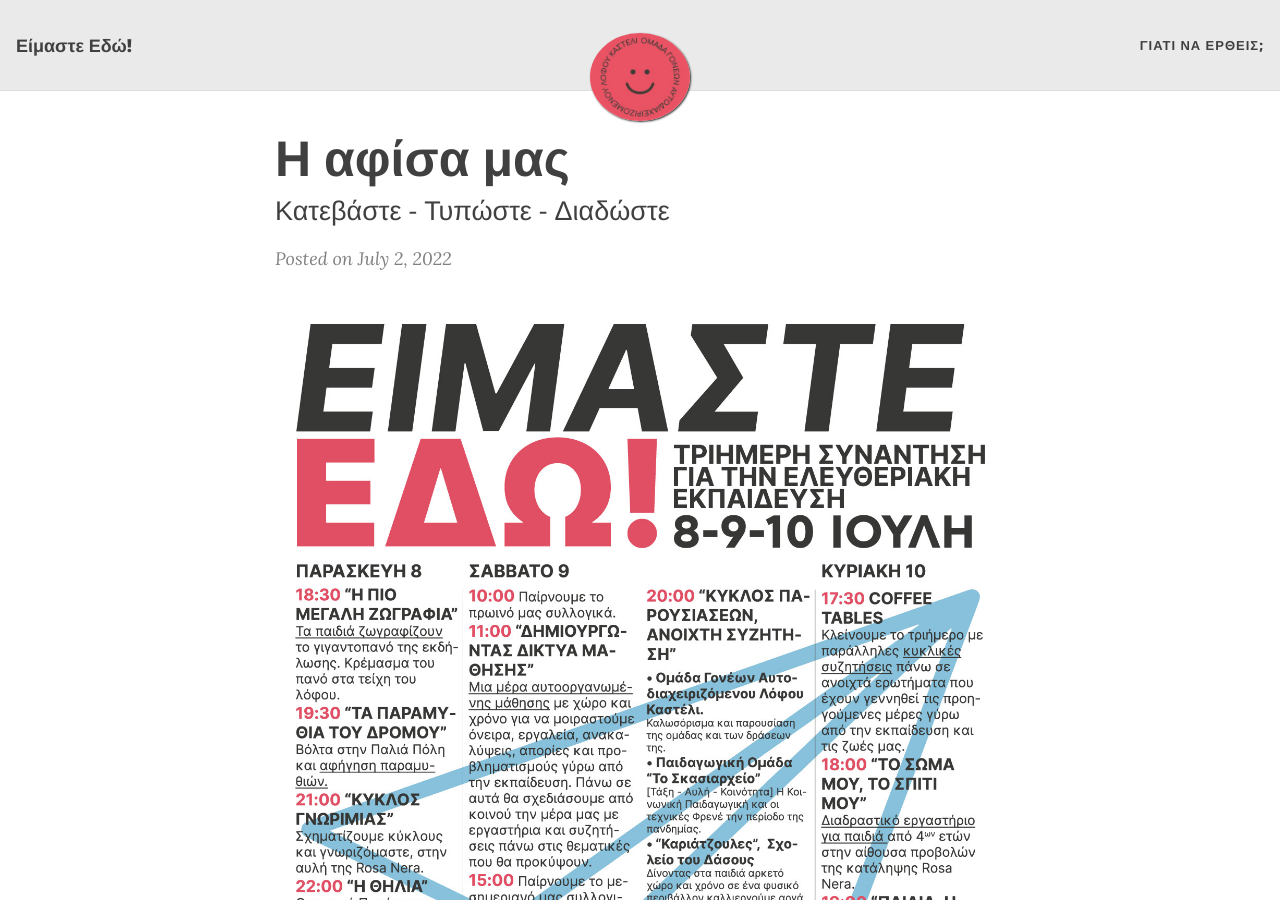
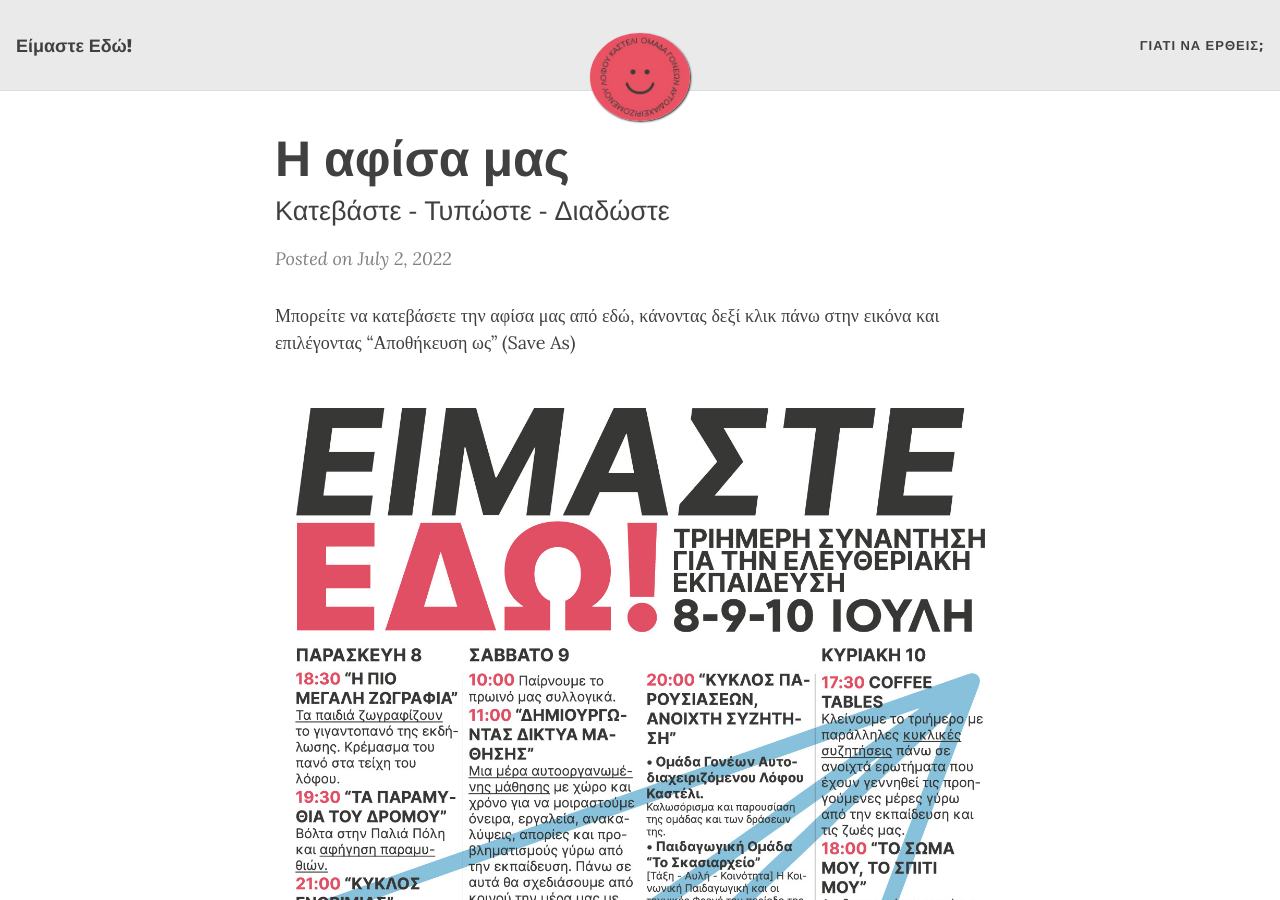
Before and after one commit to Trihmero/sch, a Jekyll site: the page built from _posts/2022-07-02-poster.md, in a window 1280 px wide and 900 px high. Built offline with Jekyll 4.4.1, drawn with Linux system fonts in a browser that asks for light colours; nearby versions of some CDN libraries.

Commit message:
Update 2022-07-02-poster.md

```diff
--- a/_posts/2022-07-02-poster.md
+++ b/_posts/2022-07-02-poster.md
@@ -5,7 +5,7 @@ subtitle: "Κατεβάστε - Τυπώστε - Διαδώστε"
 comments: false
 ---
 
-
+Μπορείτε να κατεβάσετε την αφίσα μας από εδώ, κάνοντας δεξί κλικ πάνω στην εικόνα και επιλέγοντας "Αποθήκευση ως" (Save As)
 
 
 ![poster](/assets/img/EdwPOSTR.jpg)
```
